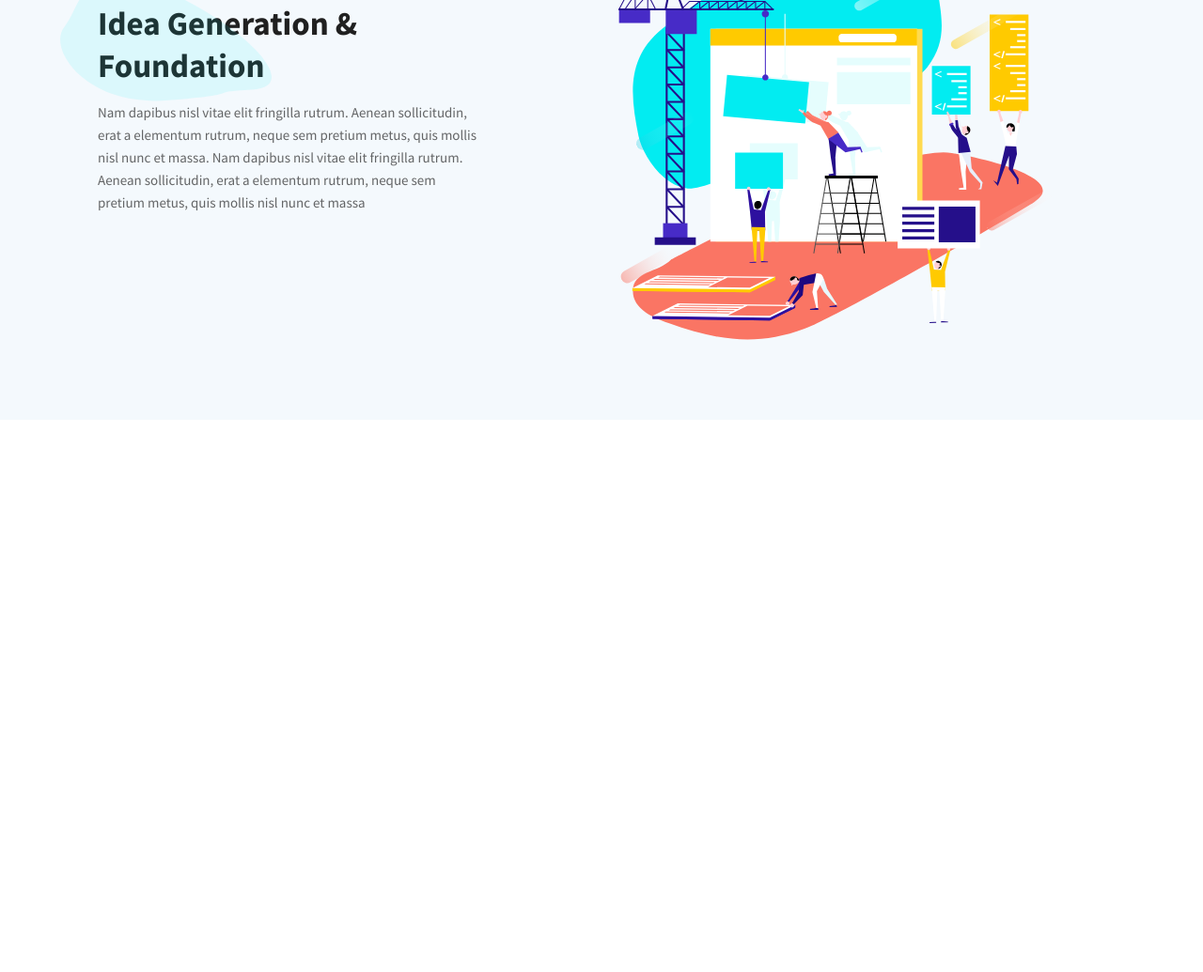
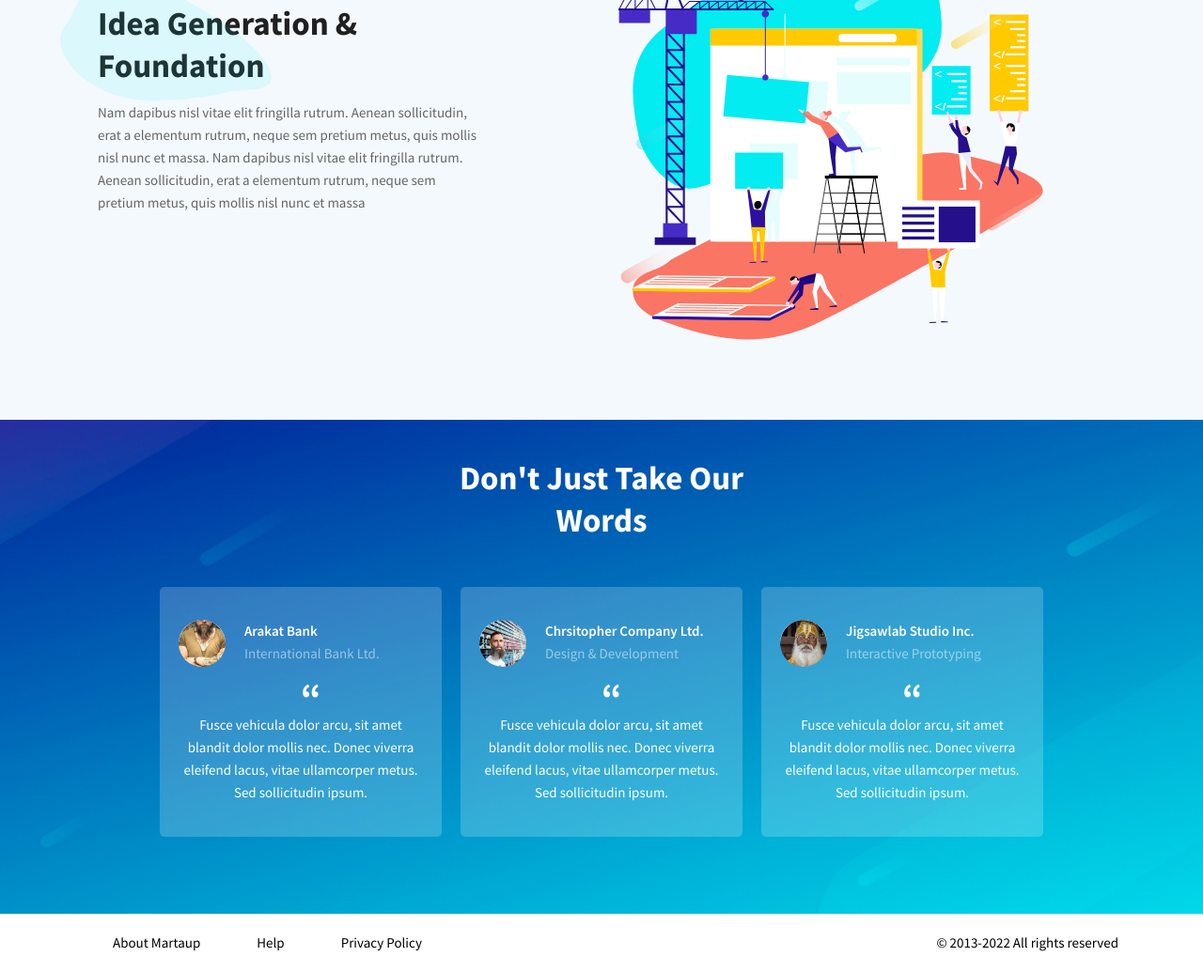
Before and after one commit to puncoviy/webStudio-layout, a plain HTML site: page index.html in a window 1280 px wide. Shown: the part 2607-3642 px from the top of the page at 94% size. Before the commit the page ends 3054 px from the top, so only its background shows below. Drawn offline with Linux system fonts and the light colour scheme.

Commit message:
feat: add reviews, footer sections

```diff
--- a/css/style.css
+++ b/css/style.css
@@ -327,3 +327,85 @@ body {
 .parallax-3 {
     background-image: url(../img/info-shapes3.svg), url(../img/info-bg3.svg);
 }
+
+
+
+
+.reviews {
+    text-align: center;
+    color: #fff;
+    background-image: url(../img/review-bg.jpg);
+    background-position: center center;
+    background-size: cover;
+    min-height: 519px;
+    padding-top: 40px;
+    padding-bottom: 82px;
+}
+
+.reviews__title {
+    color: #fff;
+    max-width: 310px;
+    margin: 0 auto 48px;
+}
+
+.reviews__list {
+    display: flex;
+    justify-content: center;
+    gap: 20px;
+}
+.reviews__item {
+    background-color: rgba(255, 255, 255, 0.2);
+    border-radius: 5px;
+    padding: 35px 20px;
+    max-width: 300px;
+}
+.reviews__item-box {
+    display: flex;
+    margin-bottom: 50px;
+}
+.reviews__item-author {
+    text-align-last: left;
+}
+.reviews__item-img {
+    width: 50px;
+    height: 50px;
+    margin-right: 20px;
+    border-radius: 50%;
+}
+.reviews__item-title {
+    display: block;
+    font-weight: 600;
+}
+.reviews__item-subtitle {
+    display: block;
+    opacity: 0.5;
+}
+.reviews__item-text {
+    position: relative;
+}
+.reviews__item-text::before {
+    position: absolute;
+    content: '“';
+    font-weight: 700;
+    font-size: 40px;
+    line-height: 55px;
+    top: -45px;
+}
+
+
+
+.footer__inner {
+    padding: 19px 35px;
+    display: flex;
+    justify-content: space-between;
+}
+
+.footer__links-list {
+    display: flex;
+    gap: 30px;
+}
+
+.footer__link {
+    text-decoration: none;
+    color: #000;
+}
--- a/index.html
+++ b/index.html
@@ -1,5 +1,6 @@
 <!DOCTYPE html>
 <html lang="en">
+
 <head>
     <meta charset="UTF-8">
     <meta http-equiv="X-UA-Compatible" content="IE=edge">
@@ -7,11 +8,13 @@
     <title>MartaUP | Websites for business</title>
     <link rel="preconnect" href="https://fonts.googleapis.com">
     <link rel="preconnect" href="https://fonts.gstatic.com" crossorigin>
-    <link href="https://fonts.googleapis.com/css2?family=Source+Sans+Pro:wght@400;600;700&display=swap" rel="stylesheet">
+    <link href="https://fonts.googleapis.com/css2?family=Source+Sans+Pro:wght@400;600;700&display=swap"
+        rel="stylesheet">
     <link rel="stylesheet" type="text/css" href="./css/reset.css">
     <!-- <link rel="stylesheet" type="text/css" href="./css/slick.css"> -->
     <link rel="stylesheet" type="text/css" href="./css/style.css">
 </head>
+
 <body>
 
     <header class="header">
@@ -64,17 +67,20 @@
                 <li class="features__item features-container">
                     <img class="features__item-img" src="./img/feat1.svg" alt="feature">
                     <h3 class="features__item-title">UI/UX Design</h3>
-                    <p class="features__item-description">In hac habitasse platea dictumstmus adipiscing fermentum quam volutpat aliquam. Integer cilisis tristique.</p>
+                    <p class="features__item-description">In hac habitasse platea dictumstmus adipiscing fermentum quam
+                        volutpat aliquam. Integer cilisis tristique.</p>
                 </li>
                 <li class="features__item">
                     <img class="features__item-img" src="./img/feat2.svg" alt="feature">
                     <h3 class="features__item-title">Web Development</h3>
-                    <p class="features__item-description">In hac habitasse platea dictumstmus adipiscing fermentum quam volutpat aliquam. Integer cilisis tristique.</p>
+                    <p class="features__item-description">In hac habitasse platea dictumstmus adipiscing fermentum quam
+                        volutpat aliquam. Integer cilisis tristique.</p>
                 </li>
                 <li class="features__item">
                     <img class="features__item-img" src="./img/feat3.svg" alt="feature">
                     <h3 class="features__item-title">App Development</h3>
-                    <p class="features__item-description">In hac habitasse platea dictumstmus adipiscing fermentum quam volutpat aliquam. Integer cilisis tristique.</p>
+                    <p class="features__item-description">In hac habitasse platea dictumstmus adipiscing fermentum quam
+                        volutpat aliquam. Integer cilisis tristique.</p>
                 </li>
             </ul>
         </div>
@@ -85,7 +91,8 @@
             <div class="info__box">
                 <div class="info__box-text">
                     <h4 class="info__title title">Experienced Designers & Developers</h4>
-                    <p class="info__text">Nam dapibus nisl vitae elit fringilla rutrum. Aenean sollicitudin, erat a elementum rutrum, neque sem pretium metus, quis mollis nisl nunc et massa.</p>
+                    <p class="info__text">Nam dapibus nisl vitae elit fringilla rutrum. Aenean sollicitudin, erat a
+                        elementum rutrum, neque sem pretium metus, quis mollis nisl nunc et massa.</p>
                     <p class="info__text">Vestibulum sed metus in lorem tristique ullamcorper id vitae erat.</p>
                 </div>
                 <div class="parallax parallax-1"></div>
@@ -93,25 +100,96 @@
             <div class="info__box">
                 <div class="info__box-text">
                     <h4 class="info__title title">Information Architect & Visual Prototyping</h4>
-                    <p class="info__text">Nam dapibus nisl vitae elit fringilla rutrum. Aenean sollicitudin, erat a elementum rutrum, neque sem pretium metus, quis mollis nisl nunc et massa.</p>
-                    <p class="info__text">Vestibulum sed metus in lorem tristique ullamcorper id vitae erat. Nulla mollis sapien sollicitudin lacinia lacinia. Nam dapibus nisl vitae elit fringilla rutrum. Aenean sollicitudin, erat a elementum rutrum, neque sem pretium metus, quis mollis nisl nunc et massa</p>
+                    <p class="info__text">Nam dapibus nisl vitae elit fringilla rutrum. Aenean sollicitudin, erat a
+                        elementum rutrum, neque sem pretium metus, quis mollis nisl nunc et massa.</p>
+                    <p class="info__text">Vestibulum sed metus in lorem tristique ullamcorper id vitae erat. Nulla
+                        mollis sapien sollicitudin lacinia lacinia. Nam dapibus nisl vitae elit fringilla rutrum. Aenean
+                        sollicitudin, erat a elementum rutrum, neque sem pretium metus, quis mollis nisl nunc et massa
+                    </p>
                 </div>
                 <div class="parallax parallax-2"></div>
             </div>
             <div class="info__box">
                 <div class="info__box-text">
                     <h4 class="info__title title">Idea Generation & Foundation</h4>
-                    <p class="info__text">Nam dapibus nisl vitae elit fringilla rutrum. Aenean sollicitudin, erat a elementum rutrum, neque sem pretium metus, quis mollis nisl nunc et massa. Nam dapibus nisl vitae elit fringilla rutrum. Aenean sollicitudin, erat a elementum rutrum, neque sem pretium metus, quis mollis nisl nunc et massa</p>
+                    <p class="info__text">Nam dapibus nisl vitae elit fringilla rutrum. Aenean sollicitudin, erat a
+                        elementum rutrum, neque sem pretium metus, quis mollis nisl nunc et massa. Nam dapibus nisl
+                        vitae elit fringilla rutrum. Aenean sollicitudin, erat a elementum rutrum, neque sem pretium
+                        metus, quis mollis nisl nunc et massa</p>
                 </div>
                 <div class="parallax parallax-3"></div>
             </div>
         </div>
     </section>
 
+    <section class="reviews">
+        <div class="container">
+            <h4 class="reviews__title title">Don't Just Take Our Words</h4>
+            <ul class="reviews__list">
+                <li class="reviews__item">
+                    <div class="reviews__item-box">
+                        <img class="reviews__item-img" src="./img/review1.jpg" alt="photo">
+                        <div class="reviews__item-author">
+                            <span class="reviews__item-title">Arakat Bank</span>
+                            <span class="reviews__item-subtitle">International Bank Ltd.</span>
+                        </div>
+                    </div>
 
-<!-- <script src="https://ajax.googleapis.com/ajax/libs/jquery/3.6.0/jquery.min.js"></script> -->
-<!-- <script type="text/javascript" src="./js/slick.min.js"></script>                 -->
-<!-- <script type="text/javascript" src="./js/slider.js"></script>   -->
-<script type="text/javascript" src="./js/script.js"></script>
+                    <blockquote class="reviews__item-text" cite="https://www.google.com">
+                        <p>Fusce vehicula dolor arcu, sit amet blandit dolor mollis nec. Donec viverra eleifend lacus,
+                            vitae ullamcorper metus. Sed sollicitudin ipsum.</p>
+                    </blockquote>
+                </li>
+                <li class="reviews__item">
+                    <div class="reviews__item-box">
+                        <img class="reviews__item-img" src="./img/review2.jpg" alt="photo">
+                        <div class="reviews__item-author">
+                            <span class="reviews__item-title">Chrsitopher Company Ltd.</span>
+                            <span class="reviews__item-subtitle">Design & Development</span>
+                        </div>
+                    </div>
+
+                    <blockquote class="reviews__item-text" cite="https://www.google.com">
+                        <p>Fusce vehicula dolor arcu, sit amet blandit dolor mollis nec. Donec viverra eleifend lacus,
+                            vitae ullamcorper metus. Sed sollicitudin ipsum.</p>
+                    </blockquote>
+                </li>
+                <li class="reviews__item">
+                    <div class="reviews__item-box">
+                        <img class="reviews__item-img" src="./img/review3.jpg" alt="photo">
+                        <div class="reviews__item-author">
+                            <span class="reviews__item-title">Jigsawlab Studio Inc.</span>
+                            <span class="reviews__item-subtitle">Interactive Prototyping</span>
+                        </div>
+                    </div>
+
+                    <blockquote class="reviews__item-text" cite="https://www.google.com">
+                        <p>Fusce vehicula dolor arcu, sit amet blandit dolor mollis nec. Donec viverra eleifend lacus,
+                            vitae ullamcorper metus. Sed sollicitudin ipsum.</p>
+                    </blockquote>
+                </li>
+            </ul>
+        </div>
+    </section>
+
+    <footer class="footer">
+        <div class="container">
+            <div class="footer__inner">
+                <ul class="footer__links-list">
+                    <li class="footer__links-item"></li><a href="#" class="footer__link">About Martaup</a>
+                    <li class="footer__links-item"></li><a href="#" class="footer__link">Help</a>
+                    <li class="footer__links-item"></li><a href="#" class="footer__link">Privacy Policy</a>
+                </ul>
+                <span class="footer__copyright">© 2013-2022 All rights reserved</span>
+            </div>
+        </div>
+    </footer>
+
+
+    <!-- <script src="https://ajax.googleapis.com/ajax/libs/jquery/3.6.0/jquery.min.js"></script> -->
+    <!-- <script type="text/javascript" src="./js/slick.min.js"></script>                 -->
+    <!-- <script type="text/javascript" src="./js/slider.js"></script>   -->
+    <script type="text/javascript" src="./js/script.js"></script>
 </body>
+
 </html>
--- a/js/script.js
+++ b/js/script.js
@@ -63,8 +63,8 @@ for(let i=0; i<sliderDots.length; i++) {
 
 // next function is for parallax; borrowed code with modification
 (function() {
+    const elem = document.querySelectorAll(".parallax");
     document.addEventListener("mousemove", parallax);
-    const elem = document.querySelectorAll(".parallax");
     function parallax(e) {
         let _w = window.innerWidth/2;
         let _h = window.innerHeight/2;
```
Also changed, not shown: img/review-bg.jpg (added), img/review1.jpg (added), img/review2.jpg (added), img/review3.jpg (added), 1 other file.
